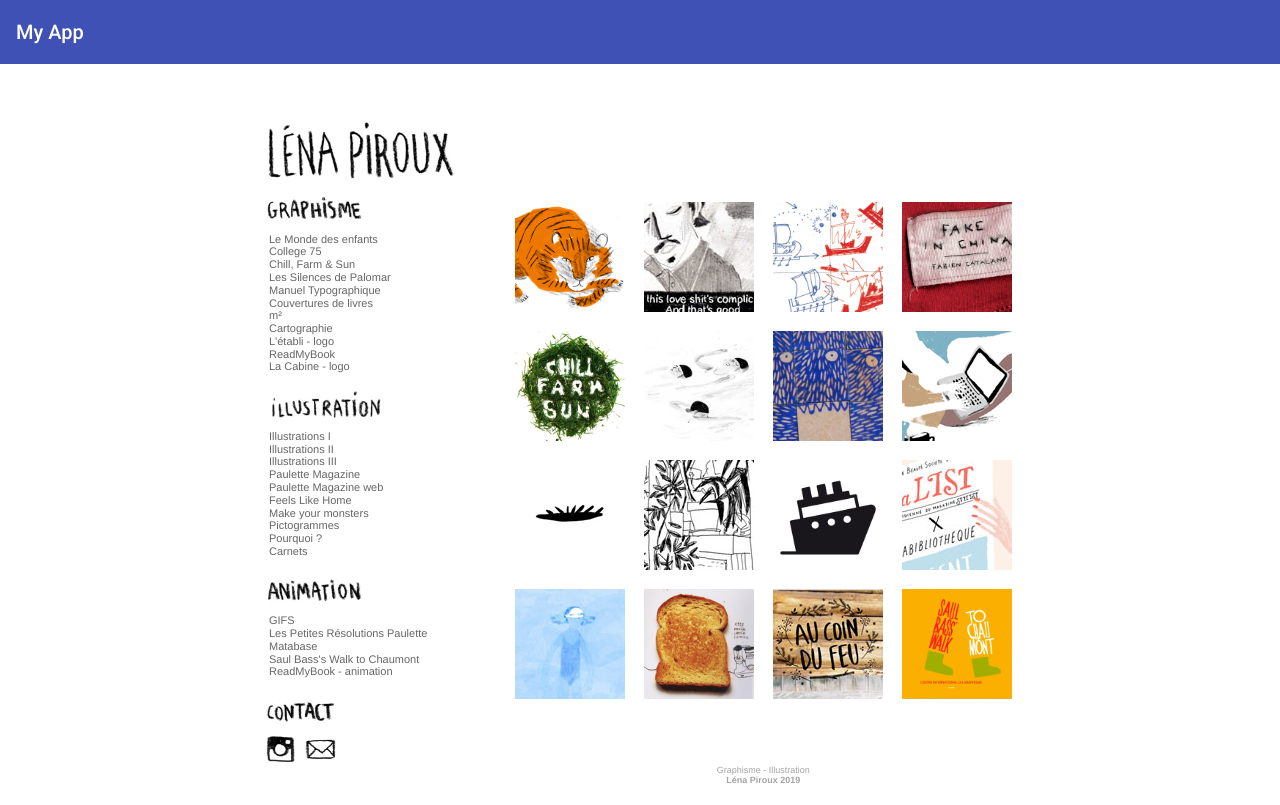
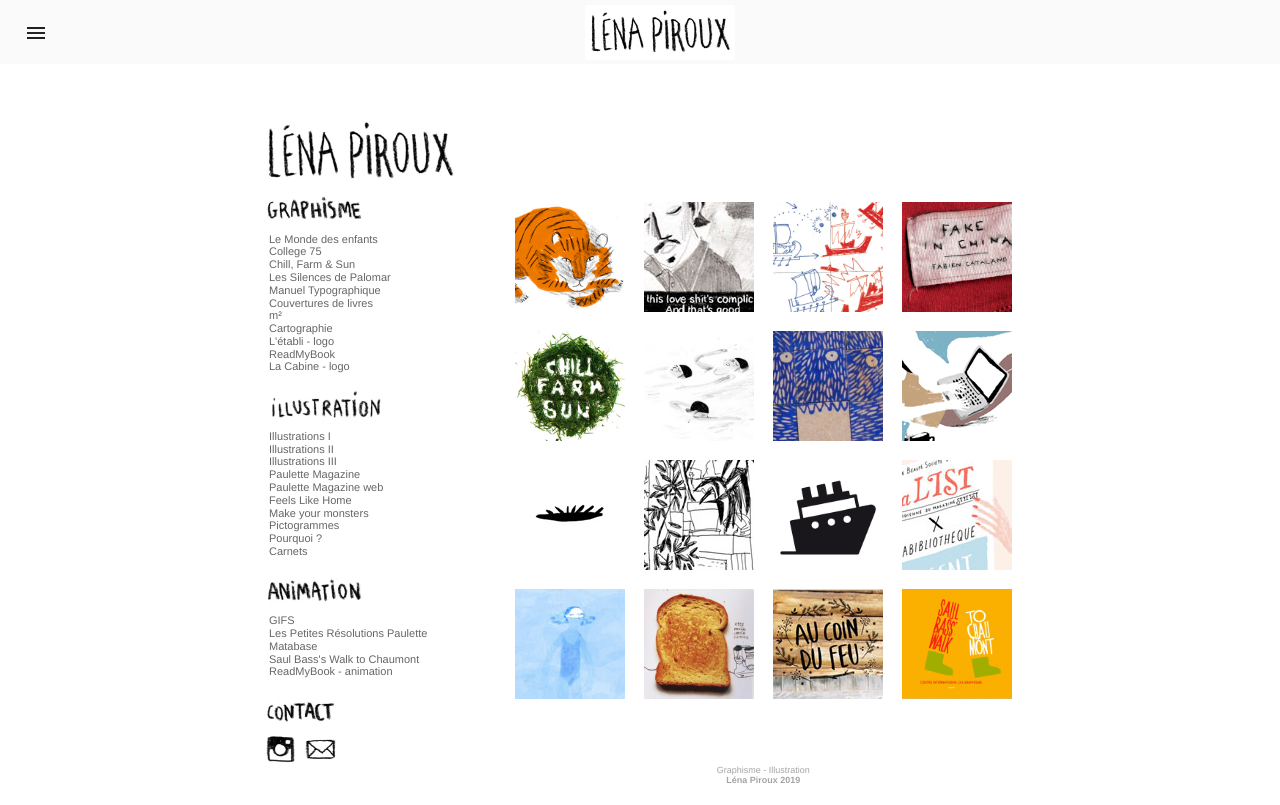
Before and after one commit to Jackseed/lenapx-website, an Angular app: page /home in a window 1280 px wide. Built offline with nearby package versions, Linux system fonts and the light colour scheme.

Commit message:
WIP: menu xs

```diff
--- a/angular.json
+++ b/angular.json
@@ -24,7 +24,8 @@
             ],
             "styles": [
               "./node_modules/@angular/material/prebuilt-themes/indigo-pink.css",
-              "src/styles.css"
+              "src/styles.css",
+              "src/theme.scss"
             ],
             "scripts": []
           },
@@ -81,7 +82,8 @@
             "karmaConfig": "src/karma.conf.js",
             "styles": [
               "./node_modules/@angular/material/prebuilt-themes/indigo-pink.css",
-              "src/styles.css"
+              "src/styles.css",
+              "src/theme.scss"
             ],
             "scripts": [],
             "assets": [
--- a/src/app/app.component.css
+++ b/src/app/app.component.css
@@ -1,6 +1,22 @@
+div.lena-menu {
+    max-width: 1000px;
+    background-color:lightgreen;
+}
+
 #logo {
     width: 80%;
     margin-left:1.5%
+}
+
+#logo-toolbar {
+    width: 50%;
+    display: block;
+    margin: 0 auto;
+}
+
+.centered {
+    display: block;
+    margin: 0 auto;
 }
 
 .app-container {
--- a/src/app/app.component.html
+++ b/src/app/app.component.html
@@ -1,5 +1,34 @@
-<mat-toolbar color="primary">My App</mat-toolbar>
+<mat-toolbar color="primary">
+    <button mat-button mat-icon-button [matMenuTriggerFor]="menu" class="lena-menu">
+        <mat-icon>menu</mat-icon>
+    </button>
+    <mat-menu #menu="matMenu">
+        <div *ngFor="let titre of imageTitres; let i= index;">
+            <!-- IMAGE TITRE DES SECTIONS -->
+            <img [class.images-titres1]="i === 0" [class.images-titres]="i > 0" src='assets/img/{{titre.image}}'>
 
+            <!-- TITRE DES PROJETS PAR SECTION -->
+            <ul *ngFor="let projet of projets">
+                <ng-container *ngIf="projet.section === titre.section">
+                    <a class="liens-projets" routerLink="/{{projet.lien}}">
+                        <span>{{projet.titre}}</span>
+                    </a>
+                </ng-container>
+            </ul>
+        </div>
+        <div>
+            <a href="http://instagram.com/lenapiroux" target="_blank">
+                <img class="images-contact" src="assets/img/instalena.jpg" alt="Contactez-moi!">
+            </a>
+            <a href="mailto:atelier@lenapiroux.com">
+                <img class="images-contact" src="assets/img/mail.jpg" alt="Contactez-moi!">
+            </a>
+        </div>
+    </mat-menu>
+    <a routerLink="home" class="centered">
+        <img id="logo-toolbar" class="images-titres margin-mini-left" src='assets/img/logoweb.jpg'>
+    </a>
+</mat-toolbar>
 
 <!-- DIV ENGLOBANT TOUTE L'APP -->
 <div fxLayout="row" class="app-container">
@@ -9,7 +38,7 @@
             <!-- DIV ENGLOBANT LE MENU -->
             <div fxFlex="33%" class="menu-container">
                 <a routerLink="home">
-                    <img id="logo" class="images-titres margin-mini-left" src='assets/img/logoweb.jpg'>
+                    <img id="logo" class="images-titres" src='assets/img/logoweb.jpg'>
                 </a>
                 <app-menu></app-menu>
             </div>
--- a/src/app/app.component.ts
+++ b/src/app/app.component.ts
@@ -1,4 +1,6 @@
 import { Component } from '@angular/core';
+import { PROJETS, Projet } from './models/project-list';
+import { ImageTitre, TITRES_MENU } from './models/titres-menu';
 
 @Component({
   selector: 'app-root',
@@ -6,5 +8,6 @@ import { Component } from '@angular/core';
   styleUrls: ['./app.component.css']
 })
 export class AppComponent {
-
+  public projets: Projet[] = PROJETS;
+  public imageTitres: ImageTitre[] = TITRES_MENU;
 }
--- a/src/app/layout/menu/menu.component.ts
+++ b/src/app/layout/menu/menu.component.ts
@@ -1,12 +1,6 @@
 import { Component, OnInit } from '@angular/core';
 import { Projet, PROJETS } from 'src/app/models/project-list';
-
-
-
-export interface ImageTitre {
-  section: string;
-  image: string;
-}
+import { ImageTitre, TITRES_MENU } from 'src/app/models/titres-menu';
 
 @Component({
   selector: 'app-menu',
@@ -16,13 +10,7 @@ export interface ImageTitre {
 
 export class MenuComponent implements OnInit {
 
-  public imageTitres: ImageTitre[] = [
-    {section: 'graphisme', image: 'menu-graphisme.jpg'},
-    {section: 'illustration', image: 'menu-illustration.jpg'},
-    {section: 'animation', image: 'menu-animation.jpg'},
-    {section: 'contact', image: 'menu-contact.jpg'}
-  ];
-
+  public imageTitres: ImageTitre[] = TITRES_MENU;
   public projets: Projet[] = PROJETS;
 
 
--- /dev/null
+++ b/src/app/models/titres-menu.ts
@@ -0,0 +1,11 @@
+export interface ImageTitre {
+    section: string;
+    image: string;
+}
+
+export const TITRES_MENU = [
+    {section: 'graphisme', image: 'menu-graphisme.jpg'},
+    {section: 'illustration', image: 'menu-illustration.jpg'},
+    {section: 'animation', image: 'menu-animation.jpg'},
+    {section: 'contact', image: 'menu-contact.jpg'}
+ ];
--- /dev/null
+++ b/src/theme.scss
@@ -0,0 +1,9 @@
+@import '~@angular/material/theming';
+@include mat-core();
+
+$my-app-primary: mat-palette($mat-grey, 50);
+$my-app-accent:  mat-palette($mat-grey);
+$my-app-warn:    mat-palette($mat-grey);
+$my-app-theme: mat-light-theme($my-app-primary, $my-app-accent, $my-app-warn);
+
+@include angular-material-theme($my-app-theme);
```
Also changed, not shown: src/app/layout/ui.module.ts (+7 -1 lines).
